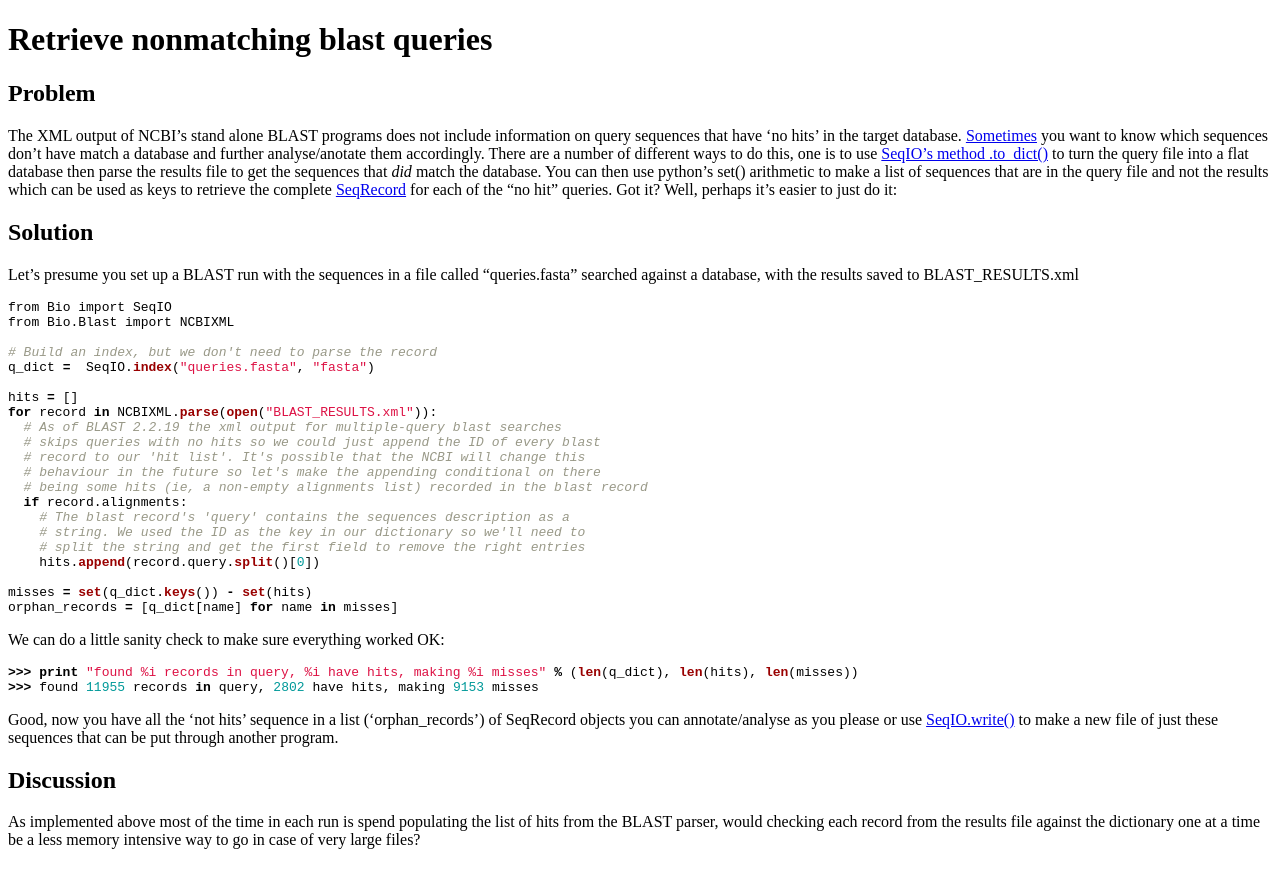
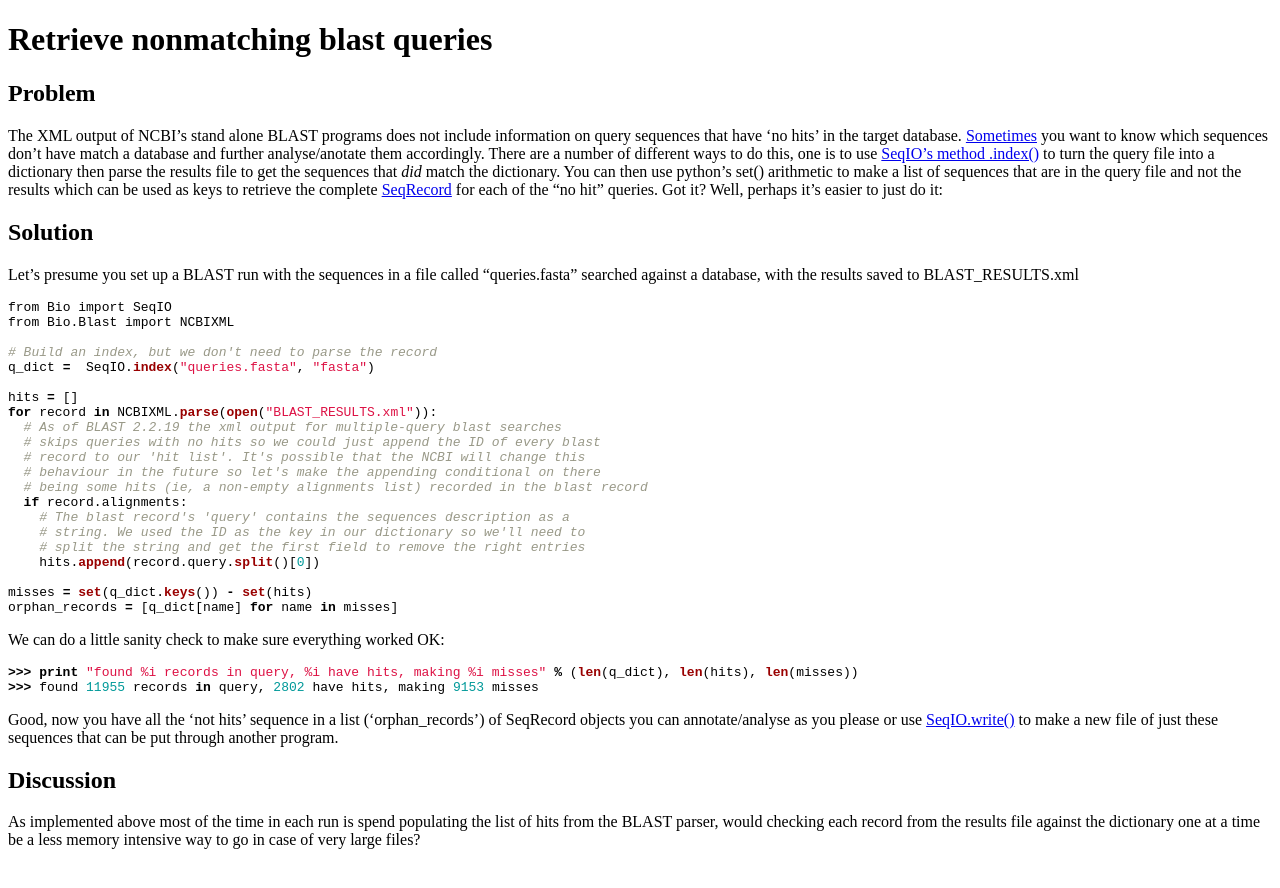
Before and after one commit to biopython/biopython.github.io, a Jekyll site: the page built from wiki/Retrieve_nonmatching_blast_queries.md, in a window 1280 px wide. Shown: the top 888 px of the page. Built offline with Jekyll 4.4.1, drawn with Linux system fonts in a browser that asks for light colours.

Commit message:
Change to_dict to index in the introduction too

```diff
--- a/wiki/Retrieve_nonmatching_blast_queries.md
+++ b/wiki/Retrieve_nonmatching_blast_queries.md
@@ -14,13 +14,13 @@ information on query sequences that have 'no hits' in the target
 database. [Sometimes](http://bugzilla.open-bio.org/show_bug.cgi?id=2821)
 you want to know which sequences don't have match a database and further
 analyse/anotate them accordingly. There are a number of different ways
-to do this, one is to use [SeqIO's method .to\_dict()](SeqIO "wikilink")
-to turn the query file into a flat database then parse the results file
-to get the sequences that *did* match the database. You can then use
-python's set() arithmetic to make a list of sequences that are in the
-query file and not the results which can be used as keys to retrieve the
-complete [SeqRecord](SeqRecord "wikilink") for each of the "no hit"
-queries. Got it? Well, perhaps it's easier to just do it:
+to do this, one is to use [SeqIO's method .index()](SeqIO "wikilink") to
+turn the query file into a dictionary then parse the results file to get
+the sequences that *did* match the dictionary. You can then use python's
+set() arithmetic to make a list of sequences that are in the query file
+and not the results which can be used as keys to retrieve the complete
+[SeqRecord](SeqRecord "wikilink") for each of the "no hit" queries. Got
+it? Well, perhaps it's easier to just do it:
 
 Solution
 --------
```
Also changed, not shown: 1 other file.
